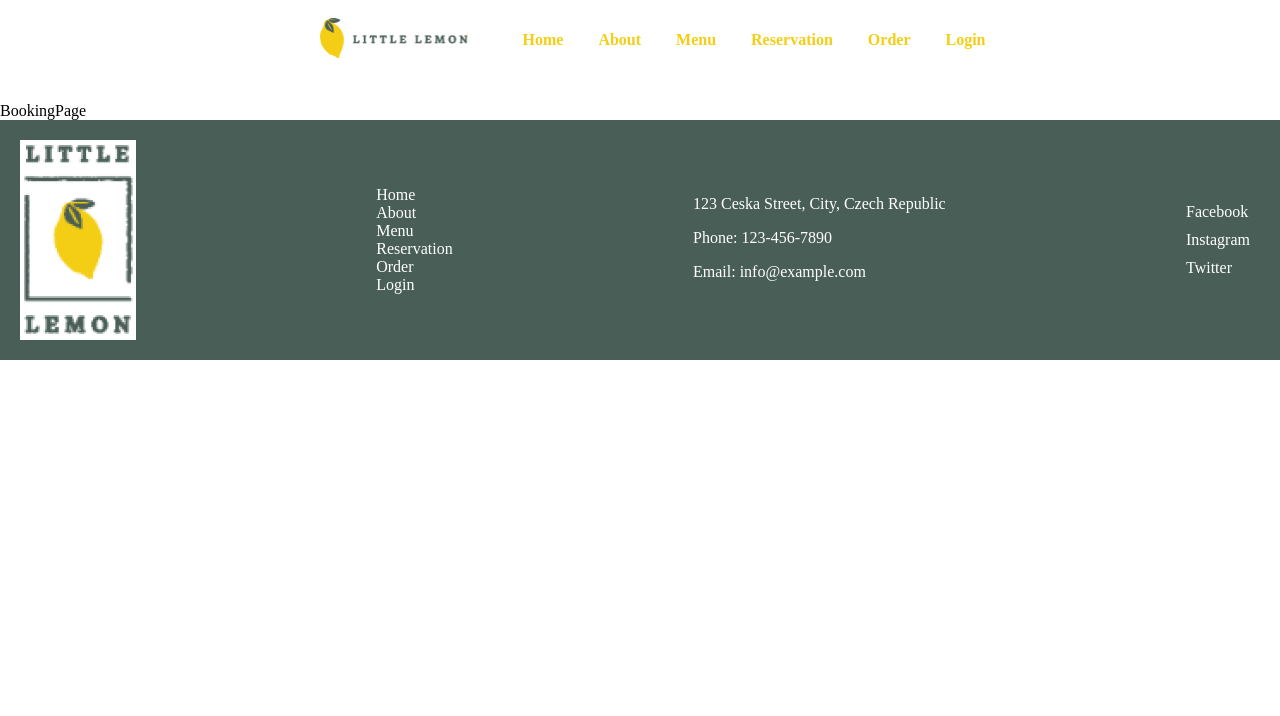
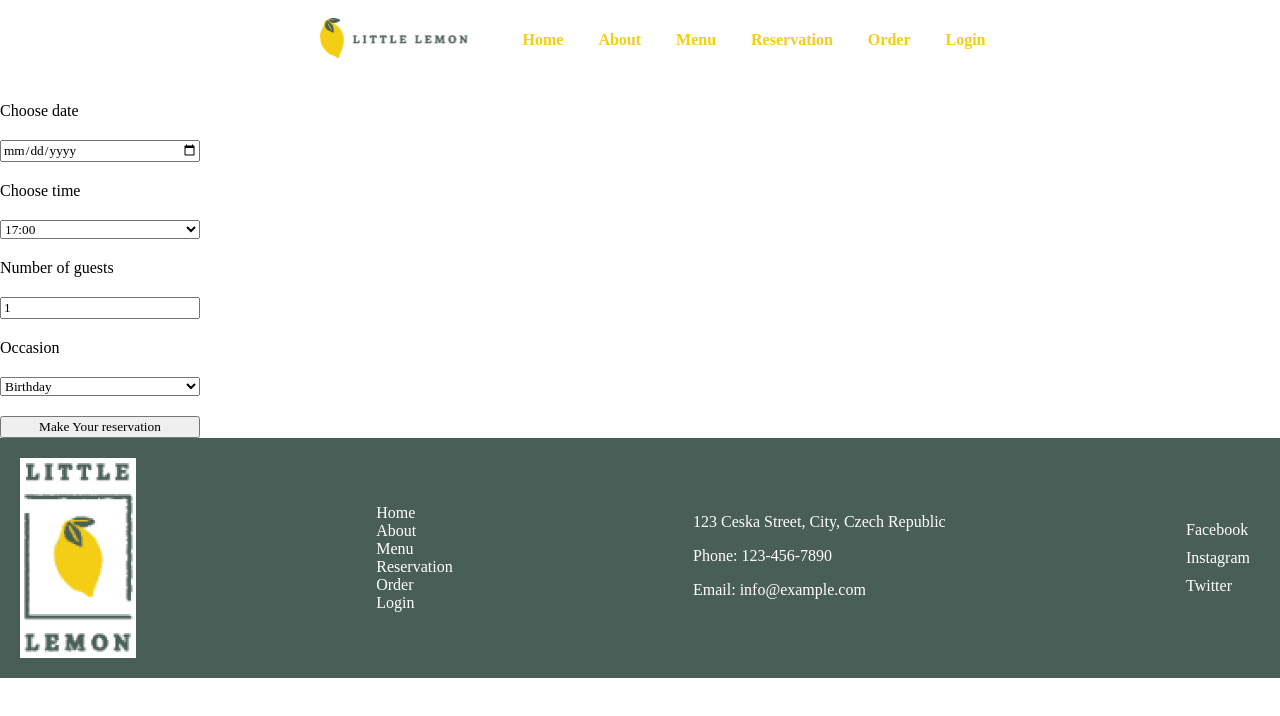
Before and after one commit to shakerbillo/table-booking-app, a React (Create React App) app: page /reservation in a window 1280 px wide. Shown: the top 716 px of the page. Built offline with nearby package versions, Linux system fonts and the light colour scheme.

Commit message:
created BookingFrom component

```diff
--- a/src/components/Pages/About/About.js
+++ b/src/components/Pages/About/About.js
@@ -1,5 +1,5 @@
 import React from 'react';
-import { Link } from 'react-router-dom';
+
 import chef from '../../../assets/images/Mario and Adrian A.jpg';
 import bar from '../../../assets/images/bar.jpg';
 import './About.css';
--- /dev/null
+++ b/src/components/Pages/Booking/BookingForm.js
@@ -0,0 +1,87 @@
+import React, { useState } from 'react';
+import './BookingForm.css';
+
+const BookingForm = () => {
+	const [availableTimes] = useState([
+		'17:00',
+		'18:00',
+		'19:00',
+		'20:00',
+		'21:00',
+		'22:00',
+		'23:00',
+		'24:00',
+	]);
+	const [formInput, setFormInput] = useState({
+		date: '',
+		time: availableTimes[0],
+		guests: '1',
+		occasion: 'Birthday',
+	});
+
+	const handleDateChange = (event) => {
+		setFormInput({ ...formInput, date: event.target.value });
+	};
+	const handleTimeChange = (event) => {
+		setFormInput({ ...formInput, time: event.target.value });
+	};
+	const handleGuestsChange = (event) => {
+		setFormInput({ ...formInput, guests: event.target.value });
+	};
+	const handleOccasionChange = (event) => {
+		setFormInput({ ...formInput, occasion: event.target.value });
+	};
+
+	const handleSubmit = (e) => {
+		e.preventDefault();
+	};
+
+	return (
+		<div>
+			<form
+				onSubmit={handleSubmit}
+				style={{ display: 'grid', maxWidth: '200px', gap: '20px' }}
+			>
+				<label htmlFor="res-date">Choose date</label>
+				<input
+					type="date"
+					id="res-date"
+					value={formInput.date}
+					onChange={handleDateChange}
+				/>
+				<label htmlFor="res-time">Choose time</label>
+				<select
+					id="res-time "
+					value={formInput.time}
+					onChange={handleTimeChange}
+				>
+					{availableTimes.map((time) => (
+						<option key={time}>{time}</option>
+					))}
+				</select>
+				<label htmlFor="guests">Number of guests</label>
+				<input
+					type="number"
+					placeholder="1"
+					min="1"
+					max="10"
+					id="guests"
+					value={formInput.guests}
+					onChange={handleGuestsChange}
+				/>
+				<label htmlFor="occasion">Occasion</label>
+				<select
+					id="occasion"
+					value={formInput.occasion}
+					onChange={handleOccasionChange}
+				>
+					<option>Birthday</option>
+					<option>Anniversary</option>
+				</select>
+				<input type="submit" value="Make Your reservation" />
+			</form>
+		</div>
+	);
+};
+
+export default BookingForm;
--- a/src/components/Pages/Booking/BookingPage.js
+++ b/src/components/Pages/Booking/BookingPage.js
@@ -1,8 +1,12 @@
 import React from 'react'
+import './BookingPage.css'
+import BookingForm from './BookingForm'
 
 const BookingPage = () => {
   return (
-    <div>BookingPage</div>
+    <div>
+      <BookingForm />
+    </div>
   )
 }
 
--- a/src/components/Pages/Hero/Hero.js
+++ b/src/components/Pages/Hero/Hero.js
@@ -13,7 +13,7 @@ const Hero = () => {
 					We are a family owned Mediterranean restaurant, focused on traditional
 					recipes served with a modern twist.
 				</p>
-				<Link className="action-button" to="/reservations">Reserve a table</Link>
+				<Link className="action-button" to="/reservation">Reserve a table</Link>
 			</div>
       <div className="hero-img">
       <img src={toast} alt=""  />
--- a/src/components/Pages/Specials/Specials.js
+++ b/src/components/Pages/Specials/Specials.js
@@ -10,7 +10,7 @@ const Specials = () => {
 		<div className="specials">
 			<div className="specials-topbar flex-container">
 				<h1>This Week's special</h1>
-				<Link className="action-button order-delivery-link" to="/orders">
+				<Link className="action-button order-delivery-link" to="/order">
 					Order Delivery
 				</Link>
 			</div>
@@ -25,7 +25,7 @@ const Specials = () => {
 						Chicago style feta cheese, garnished with crunchy garlic and
 						rosemary croutons.
 					</p>
-					<Link className="special-button" to="/orders">
+					<Link className="special-button" to="/order">
 						Order Delivery
 					</Link>
 				</div>
@@ -39,7 +39,7 @@ const Specials = () => {
 						smeared with garlic and seasoned with salt and olive oil. Topped
 						with fresh vegetables.
 					</p>
-					<Link className="special-button" to="/orders">
+					<Link className="special-button" to="/order">
 						Order Delivery
 					</Link>
 				</div>
@@ -52,7 +52,7 @@ const Specials = () => {
 						This comes straight from grandma’s recipe book, every last
 						ingredient has been sourced and is as authentic as can be imagined.
 					</p>
-					<Link className="special-button" to="/orders">
+					<Link className="special-button" to="/order">
 						Order Delivery
 					</Link>
 				</div>
```
Also changed, not shown: src/components/Pages/Booking/Confirmation.js (added, +10 -0 lines), src/components/Pages/Booking/BookingForm.css (added), src/components/Pages/Booking/BookingPage.css (added), src/components/Pages/Booking/Confirmation.css (added).
